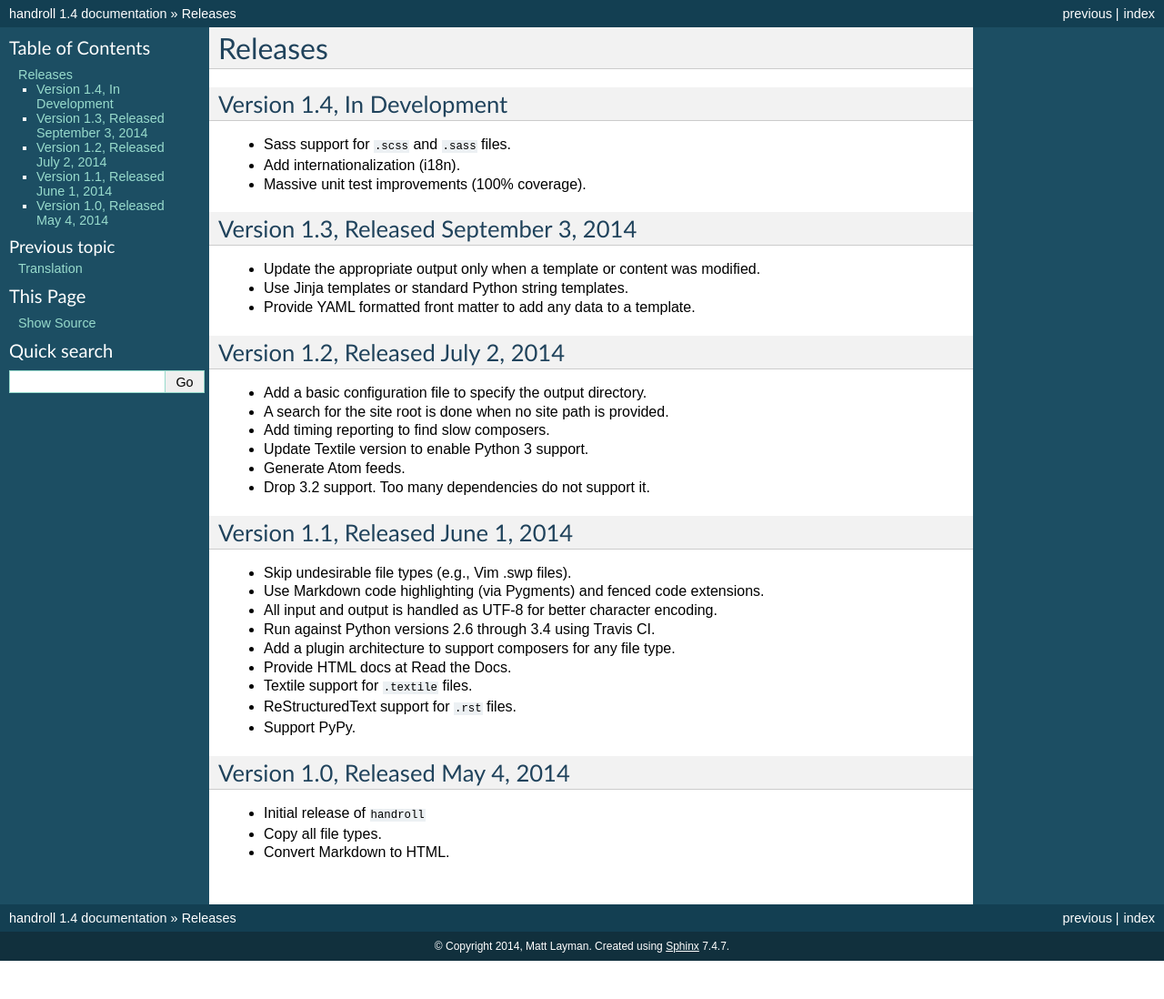
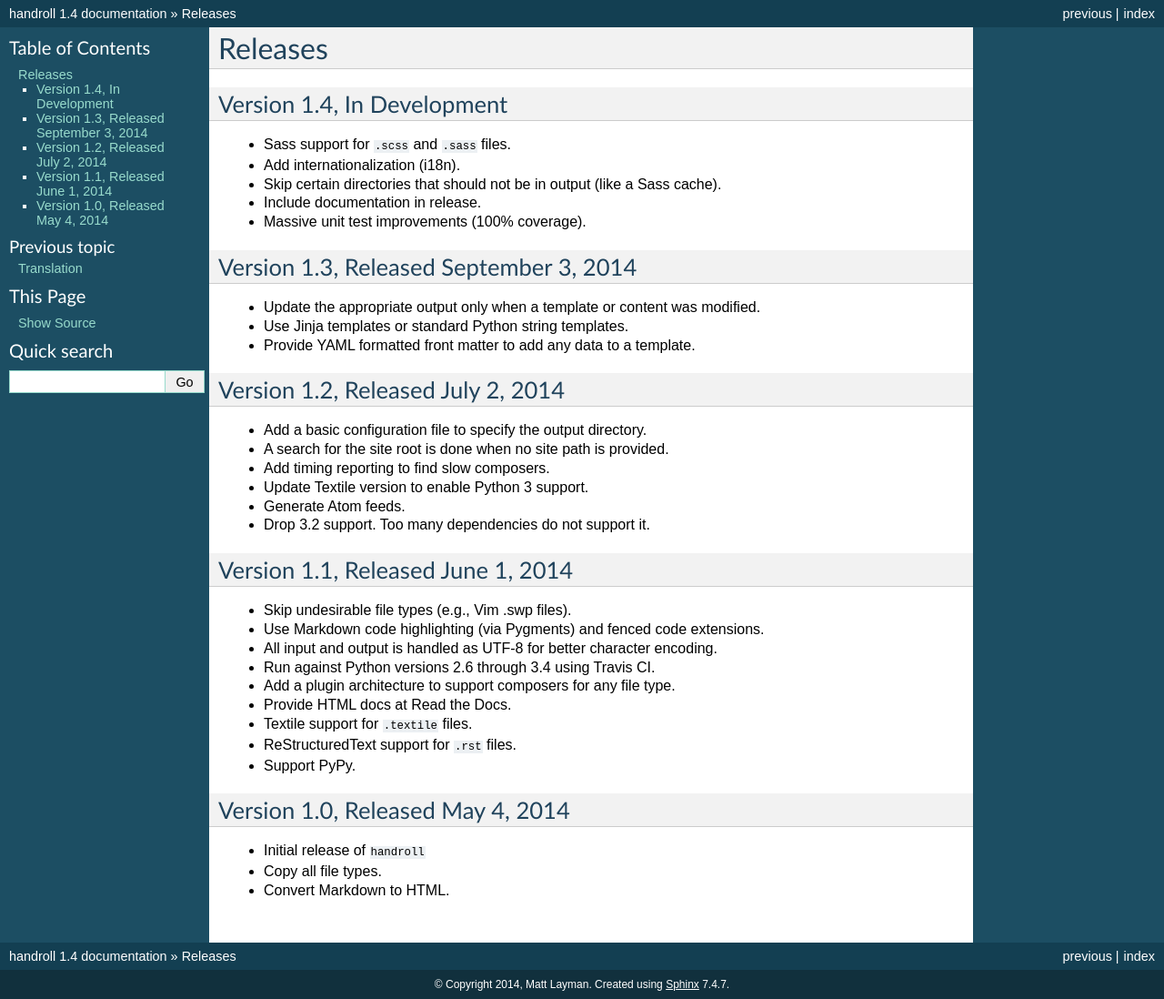
Before and after one commit to handroll/handroll, a Sphinx documentation site: the page built from docs/releases.rst, in a window 1280 px wide. Shown: the whole page at 91% size. Built offline with Sphinx 7.4.7, drawn with Linux system fonts in a browser that asks for light colours; before the commit the page ends 1056 px from its top, so only the background shows below that.

Commit message:
Include doc source in release. Fixes #16

```diff
--- a/docs/releases.rst
+++ b/docs/releases.rst
@@ -6,6 +6,8 @@
 
 * Sass support for ``.scss`` and ``.sass`` files.
 * Add internationalization (i18n).
+* Skip certain directories that should not be in output (like a Sass cache).
+* Include documentation in release.
 * Massive unit test improvements (100% coverage).
 
 Version 1.3, Released September 3, 2014
```
Also changed, not shown: 1 other file.
